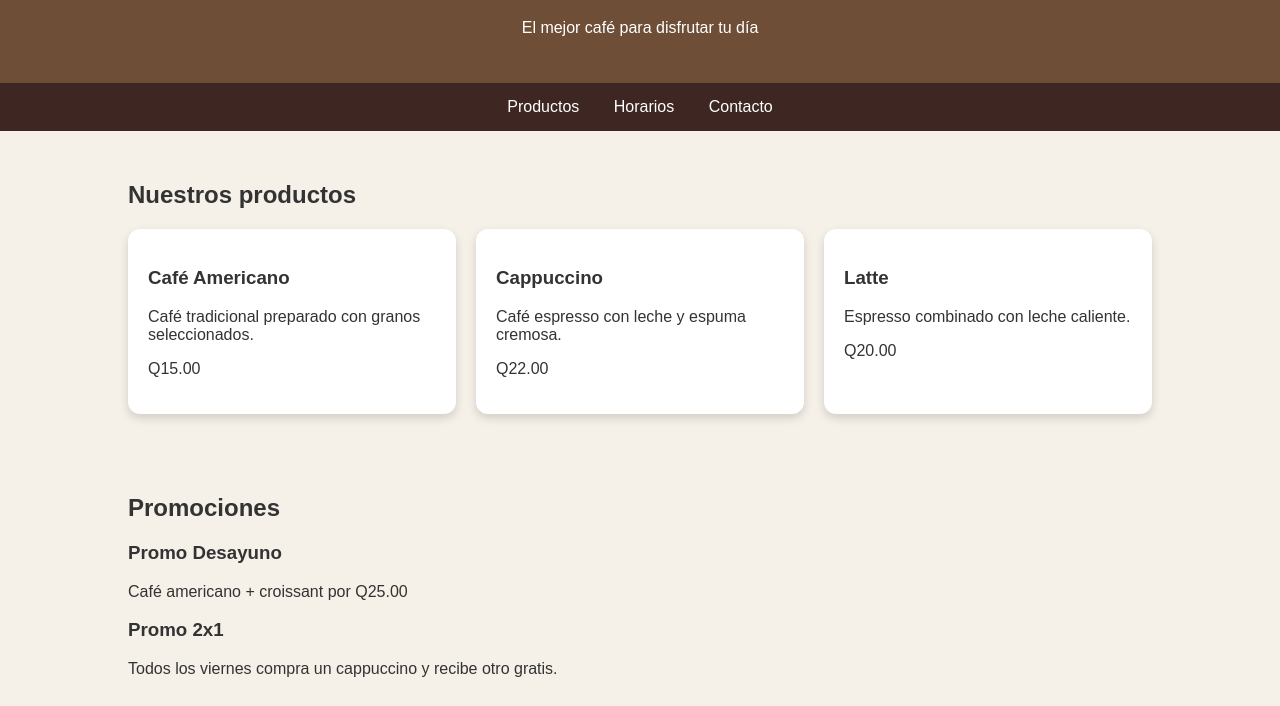
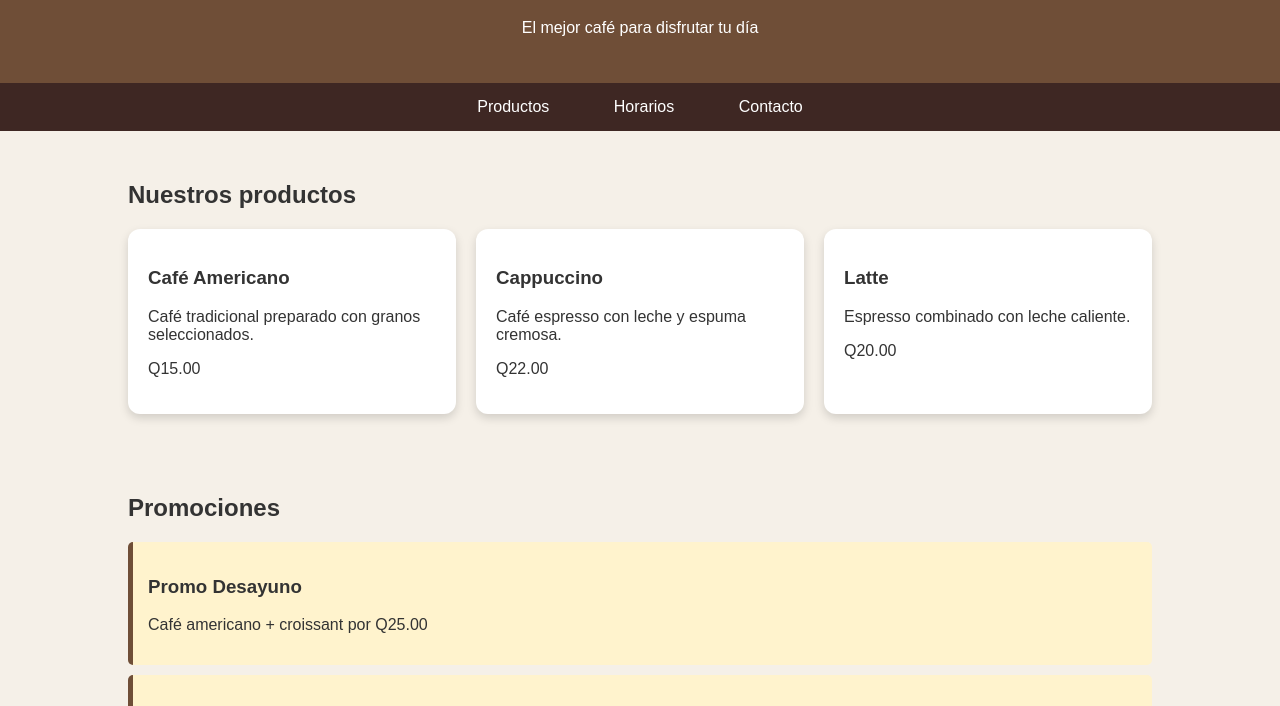
Before and after one commit to icacereso/Cafe-Barista, a plain HTML site: page index.html in a window 1280 px wide. Shown: the part 91-797 px from the top of the page. Drawn offline with Linux system fonts and the light colour scheme.

Commit message:
Mejorar menú y diseño de promociones

```diff
--- a/estilos.css
+++ b/estilos.css
@@ -22,6 +22,13 @@ nav a {
     color: white;
     text-decoration: none;
     margin: 15px;
+    padding: 8px 15px;
+    border-radius: 5px;
+    transition: background-color 0.3s;
+}
+
+nav a:hover {
+    background-color: #6f4e37;
 }
 
 main {
@@ -57,3 +64,10 @@ footer {
     text-align: center;
     padding: 15px;
 }
+.promocion {
+    background-color: #fff3cd;
+    border-left: 5px solid #6f4e37;
+    padding: 15px;
+    margin: 10px 0;
+    border-radius: 5px;
+}
```
